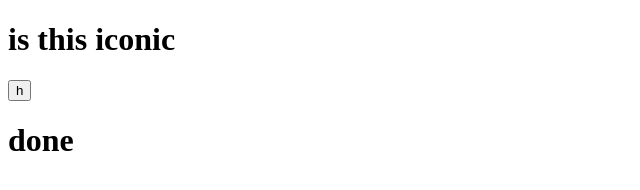
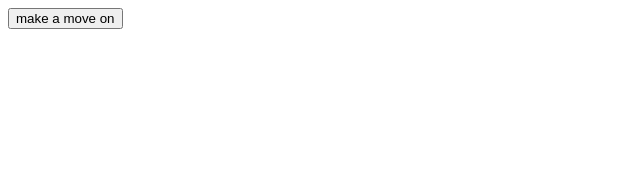
Before and after one commit to waterjet9/new, a plain HTML site: page index.html in a window 1280 px wide. Shown: the whole page, without its empty margins (0-640 px from the left). Drawn offline with Linux system fonts and the light colour scheme.

Commit message:
Update index.html

```diff
--- a/index.html
+++ b/index.html
@@ -6,8 +6,6 @@
     <title>Document</title>
 </head>
 <body>
-    <h1>is this iconic</h1>
-    <button>h</button>
-    <h1>done</h1>
+    <button>make a move on</button>
 </body>
 </html>
```
